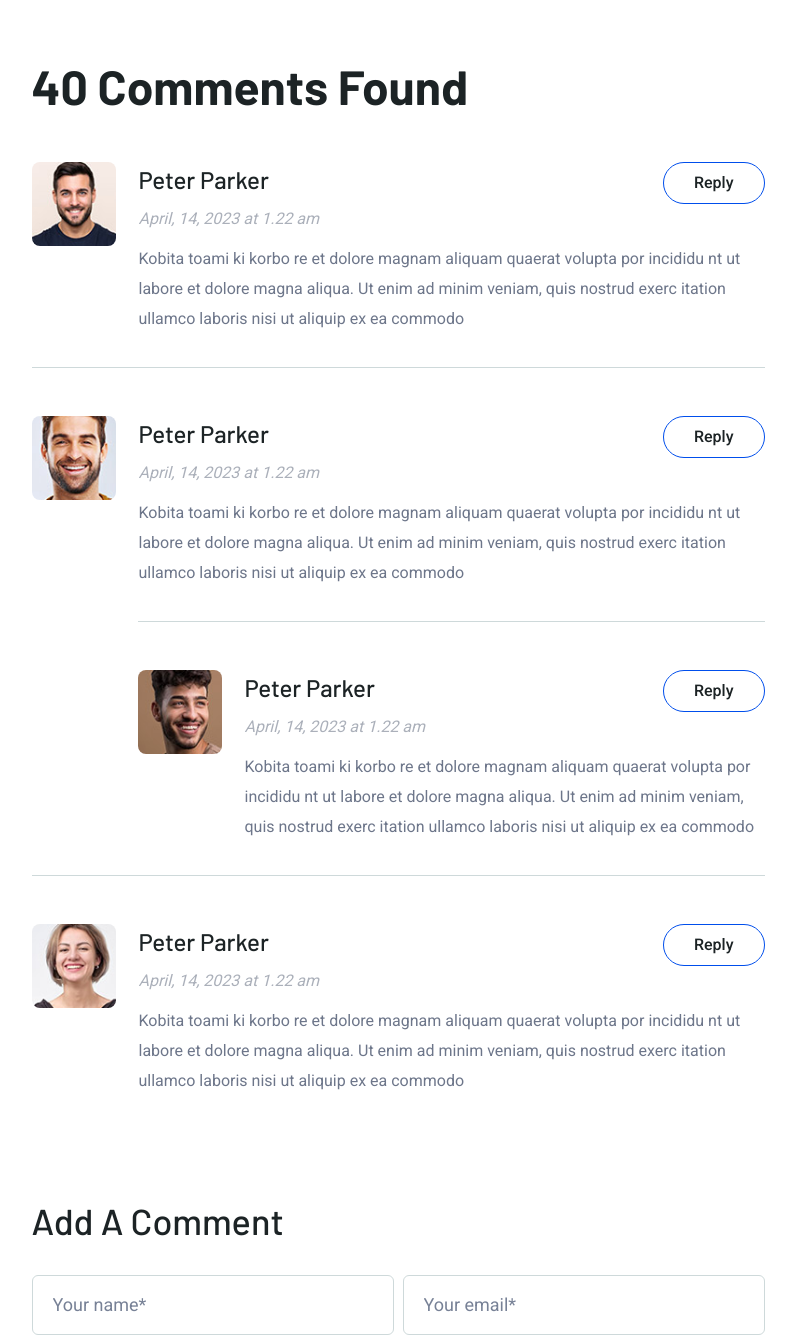
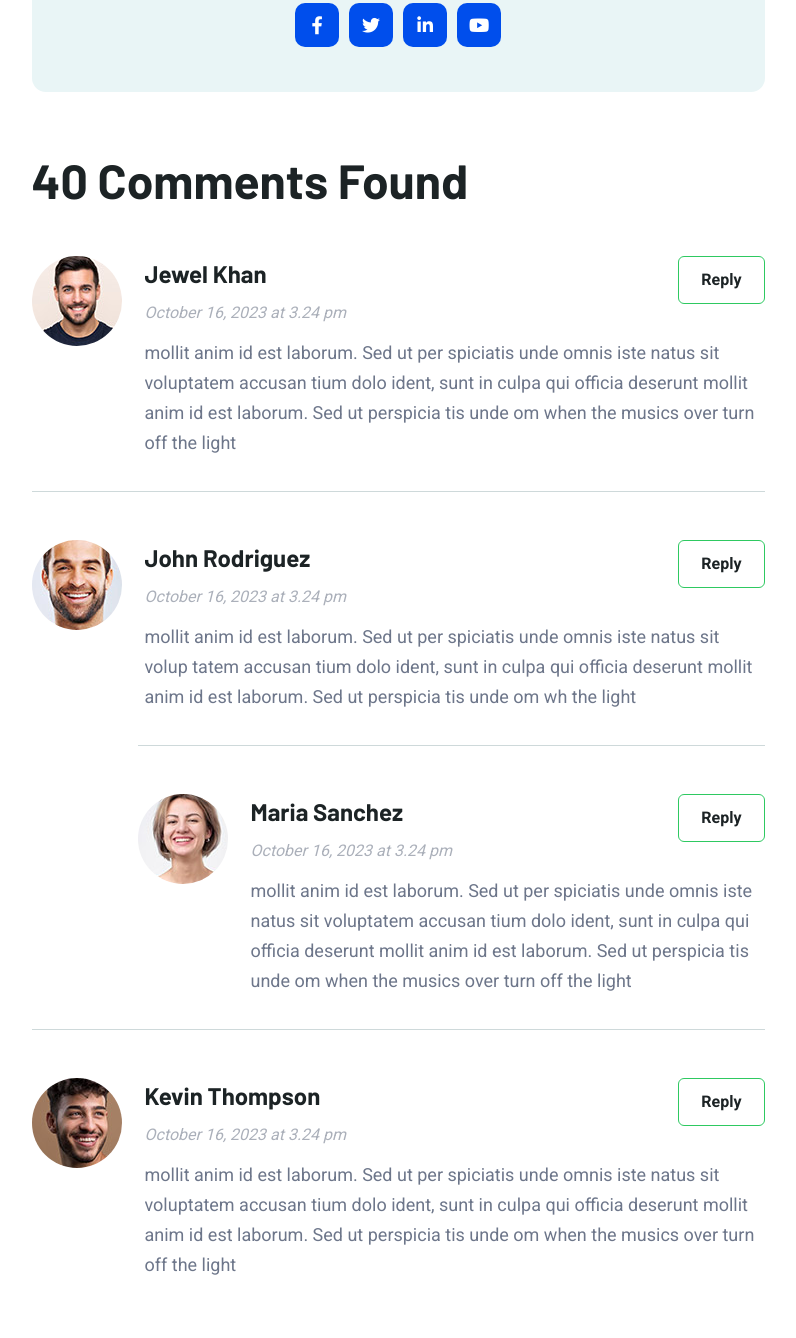
Before and after one commit to Shiddik/sp, a website: page blog-details.html in a window 1280 px wide. Shown: the part 4021-5359 px from the top of the page, without its empty margins (52-848 px from the left). Drawn offline with Linux system fonts and the light colour scheme; a web font is replaced by a local one.

Commit message:
fix comment

```diff
--- a/blog-details.html
+++ b/blog-details.html
@@ -343,17 +343,17 @@
                         <div class="author-text text-center">
                             <h3><a href="#">Johnson Doe</a></h3>
                             <span class="designation">Stuff Writer</span>
-                            <p>Neque porro quisquam est, qui dolorem ipsum quia dolor sit amet, consectetur, adipisci velit, sed quia non numquam eius modi tempora incidunt ut labo apni bussi asen toami ki korbo re et dolore magnam aliquam quaerat voluptatem.</p>
+                            <p>mollit anim id est laborum. Sed ut per spiciatis unde omnis iste natus sit voluptatem accusantium dolo ident, sunt in culpa qui officia deserunt mollit anim id est laborum. Sed ut perspiciatis unde omnis iste natus error sit voluptatem accusantium doloremque laudantium</p>
 
                             <div class="author-post">
                                 <a href="#">View All Posts</a>
                             </div>
-                            <!--                        <div class="author-social-profiles">-->
-                            <!--                            <a href="#"><i class="fa-brands fa-facebook-f"></i></a>-->
-                            <!--                            <a href="#"><i class="fa-brands fa-twitter"></i></a>-->
-                            <!--                            <a href="#"><i class="fa-brands fa-linkedin-in"></i></a>-->
-                            <!--                            <a href="#"><i class="fa-brands fa-youtube"></i></a>-->
-                            <!--                        </div>-->
+                            <div class="author-social-profiles">
+                                <a href="#"><i class="fa-brands fa-facebook-f"></i></a>
+                                <a href="#"><i class="fa-brands fa-twitter"></i></a>
+                                <a href="#"><i class="fa-brands fa-linkedin-in"></i></a>
+                                <a href="#"><i class="fa-brands fa-youtube"></i></a>
+                            </div>
                         </div>
                     </div>
                     <!-- Post Author End -->
@@ -373,11 +373,11 @@
                                         </div>
                                         <div class="comments-text">
                                             <div class="avatar-name">
-                                                <h5><a href="#">Peter Parker</a></h5>
-                                                <span>April, 14, 2023 at 1.22 am</span>
+                                                <h5><a href="#">Jewel Khan</a></h5>
+                                                <span>October 16, 2023  at 3.24 pm</span>
                                                 <a href="#" class="comment-reply-link">Reply</a>
                                             </div>
-                                            <p>Kobita  toami ki korbo re et dolore magnam aliquam quaerat volupta por incididu nt ut labore et dolore magna aliqua. Ut enim ad minim veniam, quis nostrud exerc itation ullamco laboris nisi ut aliquip ex ea commodo</p>
+                                            <p>mollit anim id est laborum. Sed ut per spiciatis unde omnis iste natus sit voluptatem accusan tium dolo ident, sunt in culpa qui officia deserunt mollit anim id est laborum. Sed ut perspicia tis unde om when the musics over turn off the light</p>
                                         </div>
                                     </div>
                                 </li>
@@ -389,27 +389,27 @@
                                         </div>
                                         <div class="comments-text">
                                             <div class="avatar-name">
-                                                <h5><a href="#">Peter Parker</a></h5>
-                                                <span>April, 14, 2023 at 1.22 am</span>
+                                                <h5><a href="#">John Rodriguez</a></h5>
+                                                <span>October 16, 2023  at 3.24 pm</span>
                                                 <a href="#" class="comment-reply-link">Reply</a>
                                             </div>
-                                            <p>Kobita  toami ki korbo re et dolore magnam aliquam quaerat volupta por incididu nt ut labore et dolore magna aliqua. Ut enim ad minim veniam, quis nostrud exerc itation ullamco laboris nisi ut aliquip ex ea commodo</p>
+                                            <p>mollit anim id est laborum. Sed ut per spiciatis unde omnis iste natus sit volup tatem accusan tium dolo ident, sunt in culpa qui officia deserunt mollit anim id est laborum. Sed ut perspicia tis unde om wh the light</p>
                                         </div>
                                     </div>
                                     <ul class="children">
                                         <li class="comment">
                                             <div class="comments-box">
                                                 <div class="comments-avatar">
-                                                    <img src="images/commenter/commenter-author.jpg"
+                                                    <img src="images/commenter/commenter-3.jpg"
                                                         alt="Commenter Author" height="96" width="96">
                                                 </div>
                                                 <div class="comments-text">
                                                     <div class="avatar-name">
-                                                        <h5><a href="#">Peter Parker</a></h5>
-                                                        <span>April, 14, 2023 at 1.22 am</span>
+                                                        <h5><a href="#">Maria Sanchez</a></h5>
+                                                        <span>October 16, 2023  at 3.24 pm</span>
                                                         <a href="#" class="comment-reply-link">Reply</a>
                                                     </div>
-                                                    <p>Kobita  toami ki korbo re et dolore magnam aliquam quaerat volupta por incididu nt ut labore et dolore magna aliqua. Ut enim ad minim veniam, quis nostrud exerc itation ullamco laboris nisi ut aliquip ex ea commodo</p>
+                                                    <p>mollit anim id est laborum. Sed ut per spiciatis unde omnis iste natus sit voluptatem accusan tium dolo ident, sunt in culpa qui officia deserunt mollit anim id est laborum. Sed ut perspicia tis unde om when the musics over turn off the light</p>
                                                 </div>
                                             </div>
                                         </li>
@@ -418,16 +418,16 @@
                                 <li class="comment">
                                     <div class="comments-box">
                                         <div class="comments-avatar">
-                                            <img src="images/commenter/commenter-3.jpg" alt="Commenter Author"
+                                            <img src="images/commenter/commenter-author.jpg" alt="Commenter Author"
                                                 height="96" width="96">
                                         </div>
                                         <div class="comments-text">
                                             <div class="avatar-name">
-                                                <h5><a href="#">Peter Parker</a></h5>
-                                                <span>April, 14, 2023 at 1.22 am</span>
+                                                <h5><a href="#">Kevin Thompson</a></h5>
+                                                <span>October 16, 2023  at 3.24 pm</span>
                                                 <a href="#" class="comment-reply-link">Reply</a>
                                             </div>
-                                            <p>Kobita  toami ki korbo re et dolore magnam aliquam quaerat volupta por incididu nt ut labore et dolore magna aliqua. Ut enim ad minim veniam, quis nostrud exerc itation ullamco laboris nisi ut aliquip ex ea commodo</p>
+                                            <p>mollit anim id est laborum. Sed ut per spiciatis unde omnis iste natus sit voluptatem accusan tium dolo ident, sunt in culpa qui officia deserunt mollit anim id est laborum. Sed ut perspicia tis unde om when the musics over turn off the light</p>
                                         </div>
                                     </div>
                                 </li>
--- a/sass/modules/_comment-list.scss
+++ b/sass/modules/_comment-list.scss
@@ -62,7 +62,7 @@
           a {
             font-size: 21px;
             margin-bottom: 5px;
-            font-weight: 500;
+            font-weight: 700;
             font-family: $heading-font;
             color: $secondary-color;
           }
@@ -85,7 +85,7 @@
           a {
             border-radius: 6px;
             font-size: 14px;
-            font-weight: 500;
+            font-weight: 700;
             color: $secondary-color;
             border: 1px solid $primary-color;
             padding: 4px 26px;
@@ -172,8 +172,8 @@
         }
         img {
           margin-right: 23px;
-          width: 84px;
-          border-radius: 8px;
+          width: 90px;
+          border-radius: 50%;
         }
       }
       .comments-text {
@@ -181,7 +181,7 @@
 
 
         p {
-          font-size: 16px;
+          font-size: 18px;
           line-height: 30px;
           margin-bottom: 20px;
           color: $text-color;
@@ -194,7 +194,7 @@
           h5 {
             font-size: 24px;
             margin-bottom: 5px;
-            font-weight: 500;
+            font-weight: 700;
             font-family: $heading-font;
             display: flex;
             align-items: center;
@@ -217,49 +217,16 @@
         .comment-reply-link {
           display: inline-flex;
           align-items: center;
-          border-radius: 50px;
+          border-radius: 6px;
           font-size: 16px;
-          font-weight: 500;
+          font-weight: 700;
           color: $secondary-color;
-          border: 1px solid $primary-color;
-          padding: 5px 30px;
+          border: 1px solid $orange-color;
+          padding: 8px 22px;
           gap: 8px;
           position: absolute;
           top: 0;
           right: 0;
-
-          //
-          //.btn_outline {
-          //  position: absolute;
-          //  left: 0px;
-          //  top: 0px;
-          //  width: 1920px;
-          //  height: 5555px;
-          //  z-index: 155;
-          //}
-          //.Reply {
-          //  font-size: 16px;
-          //  font-family: "Myriad Pro";
-          //  color: rgb(38, 38, 44);
-          //  line-height: 2.25;
-          //  text-align: left;
-          //  position: absolute;
-          //  left: 1054.937px;
-          //  top: 3573.546px;
-          //  z-index: 154;
-          //}
-          //.bg {
-          //  border-style: solid;
-          //  border-width: 1px;
-          //  border-color: rgb(33, 174, 224);
-          //  background-color: rgba(53, 62, 235, 0);
-          //  position: absolute;
-          //  left: 1023px;
-          //  top: 3533px;
-          //  width: 102px;
-          //  height: 46px;
-          //  z-index: 153;
-          //}
 
 
           @include sm {
@@ -268,7 +235,7 @@
           }
 
           &:hover {
-            background-color: $primary-color;
+            background-color: $orange-color;
             color: $white;
             @include transition;
           }
```
Also changed, not shown: css/style-rtl.css, css/style.css.
